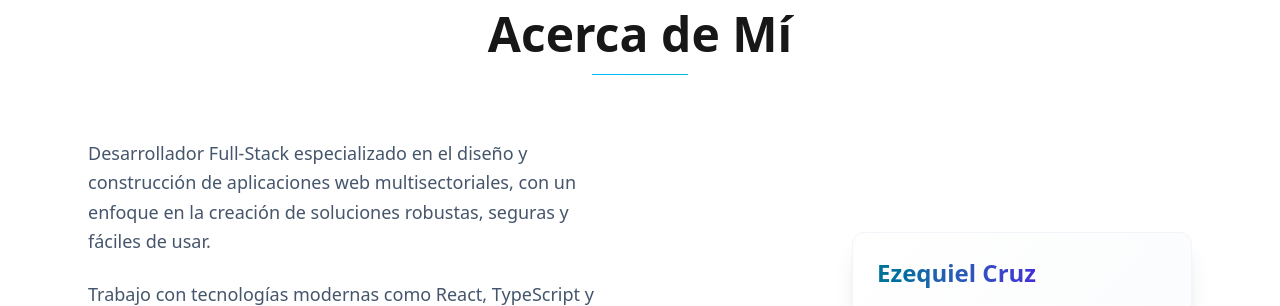
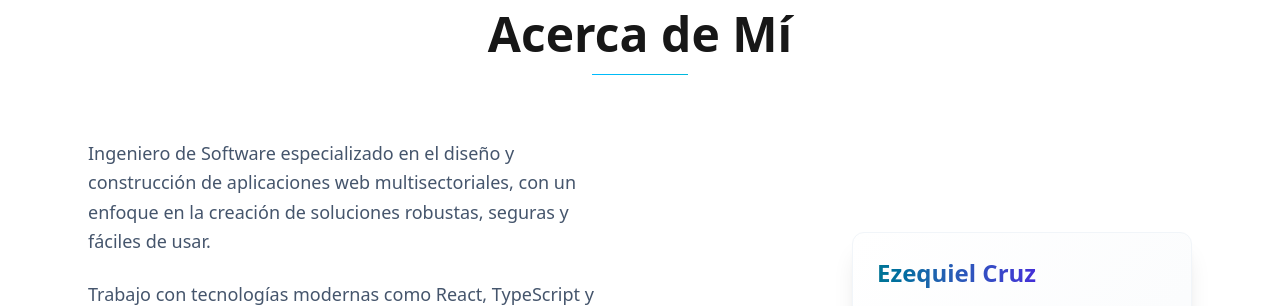
Before and after one commit to CruzEzequiel/CruzEzequiel, a React (Vite) app: page / in a window 1280 px wide. Shown: the part 920-1226 px from the top of the page. Built offline with nearby package versions, Linux system fonts and the light colour scheme.

Commit message:
Ajuste de descripcion

```diff
--- a/src/App.tsx
+++ b/src/App.tsx
@@ -312,7 +312,7 @@ export default function PersonalPortfolio() {
             {/* Columna de texto - Colocada primera en móvil para priorizar contenido */}
             <div className="space-y-6 order-1">
               <p className="text-lg text-slate-600 leading-relaxed">
-                Desarrollador Full-Stack especializado en el diseño y construcción de aplicaciones web multisectoriales,
+                Ingeniero de Software especializado en el diseño y construcción de aplicaciones web multisectoriales,
                 con un enfoque en la creación de soluciones robustas, seguras y fáciles de usar.
               </p>
 
```
